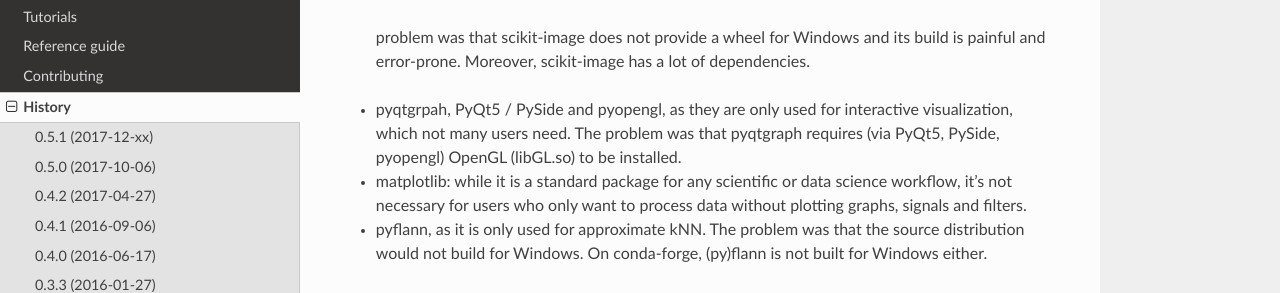
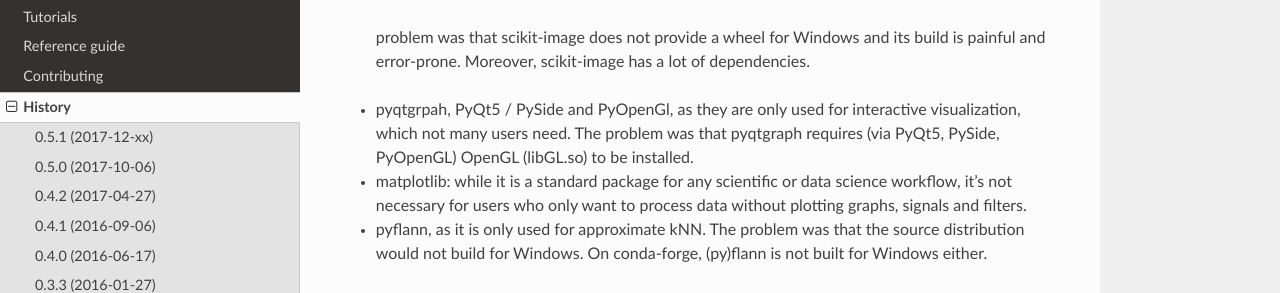
Before and after one commit to epfl-lts2/pygsp, a Sphinx documentation site: the page built from doc/history.rst, in a window 1280 px wide and 900 px high, scrolled down 320 px. Shown: the part 158-451 px from the top of the window. Built offline with Sphinx 7.4.7 and the Read the Docs theme 2.0.0, drawn with Linux system fonts in a browser that asks for light colours.

```diff
--- a/doc/history.rst
+++ b/doc/history.rst
@@ -20,9 +20,9 @@ The following packages were made optional dependencies:
   problem was that scikit-image does not provide a wheel for Windows and its
   build is painful and error-prone. Moreover, scikit-image has a lot of
   dependencies.
-* pyqtgrpah, PyQt5 / PySide and pyopengl, as they are only used for interactive
+* pyqtgrpah, PyQt5 / PySide and PyOpenGl, as they are only used for interactive
   visualization, which not many users need. The problem was that pyqtgraph
-  requires (via PyQt5, PySide, pyopengl) OpenGL (libGL.so) to be installed.
+  requires (via PyQt5, PySide, PyOpenGL) OpenGL (libGL.so) to be installed.
 * matplotlib: while it is a standard package for any scientific or data science
   workflow, it's not necessary for users who only want to process data without
   plotting graphs, signals and filters.
```
Also changed, not shown: 1 other file.
